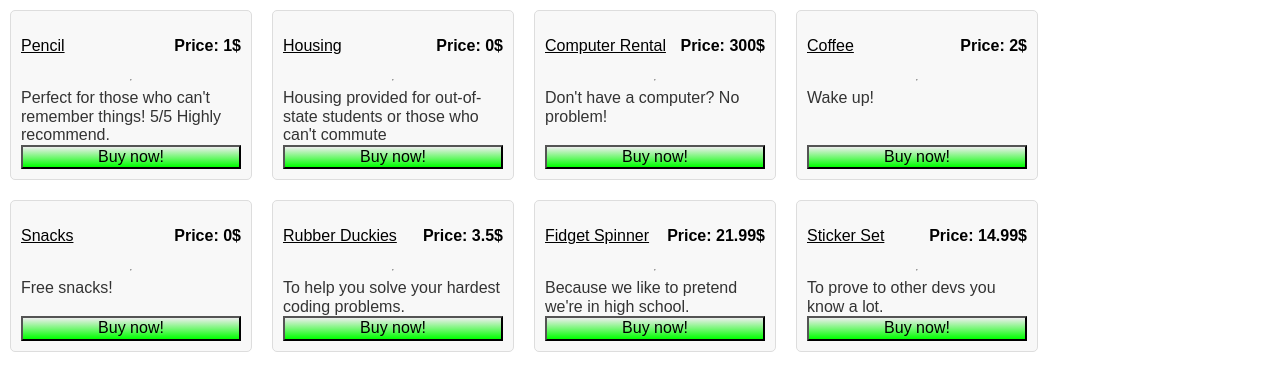
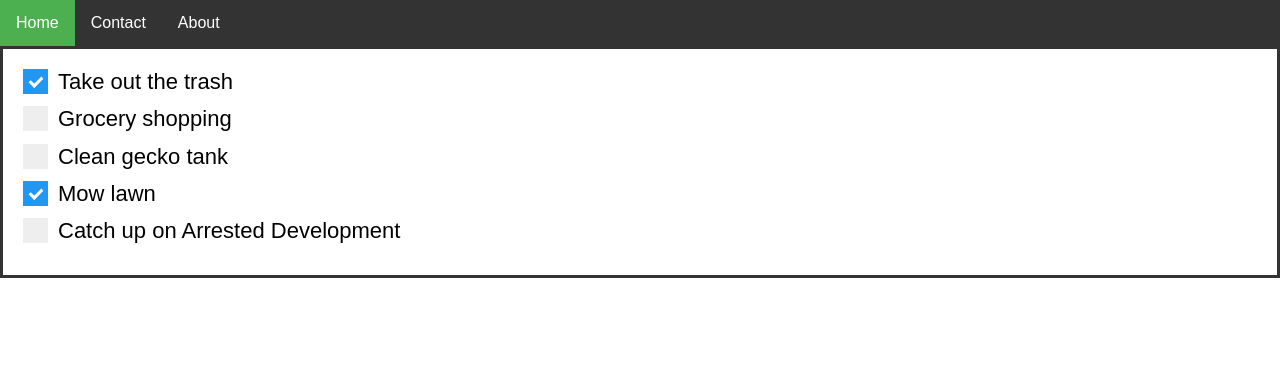
Before and after one commit to maksympc/react-todoapp, a React app: page / in a window 1280 px wide. Shown: the top 390 px of the page. Built offline with nearby package versions, Linux system fonts and the light colour scheme.

Commit message:
React todoApp, phase 3

```diff
--- a/components/App.js
+++ b/components/App.js
@@ -1,25 +1,24 @@
 import React from 'react'
-// import Header from './Header';
-// import TodoItem from "./TodoItem";
+import Header from './Header';
+import TodoItem from "./TodoItem";
 // import ContactCard from './ContactCard';
 // import Joke from './Joke.js';
 // import jokes from '../data/jokes';
-import Product from './Product';
-import products from '../data/vsschoolProducts';
+// import Product from './Product';
+// import products from '../data/vsschoolProducts';
+import todosData from '../data/todosData';
 
 function App() {
-
+  const todos = todosData.map(item => <TodoItem key={item.id} {...item}/>);
   // TodoList
-  // return (
-  //   <div style={{paddingTop:'46px'}}>
-  //     <Header/>
-  //     <div style={{padding: '20px 20px', border:'3px solid #333'}}>
-  //       <TodoItem text="First item"/>
-  //       <TodoItem text="Second item"/>
-  //       <TodoItem text="Third item"/>
-  //     </div>
-  //   </div>
-  // )
+  return (
+    <div style={{paddingTop: '46px'}}>
+      <Header/>
+      <div style={{padding: '20px 20px', border: '3px solid #333'}}>
+        {todos}
+      </div>
+    </div>
+  )
 
   // ContactCards
   // return (
@@ -56,13 +55,12 @@ function App() {
   // return (<div style={{display: 'flex', flexWrap: 'wrap'}}>
   //     {jokeComponents}
   //   </div>);
-
-  const productComponents = products.map(item => <Product key={item.id} {...item} />);
-  return (
-    <div style={{display: 'flex', flexWrap: 'wrap'}}>
-    {productComponents}
-    </div>
-  )
+  // const productComponents = products.map(item => <Product key={item.id} {...item} />);
+  // return (
+  //   <div style={{display: 'flex', flexWrap: 'wrap'}}>
+  //   {productComponents}
+  //   </div>
+  // )
 }
 
 export default App;
--- a/components/TodoItem.js
+++ b/components/TodoItem.js
@@ -5,8 +5,8 @@ function TodoItem(props) {
   return (
     <label className="container">
       {props.text}
-      <input type="checkbox"/>
-      <span className="checkmark"/>
+      <input type="checkbox" checked={props.completed}/>
+      <span className="checkmark" />
     </label>
   )
 }
--- /dev/null
+++ b/data/todosData.js
@@ -0,0 +1,29 @@
+const todosData = [
+    {
+        id: 1,
+        text: "Take out the trash",
+        completed: true
+    },
+    {
+        id: 2,
+        text: "Grocery shopping",
+        completed: false
+    },
+    {
+        id: 3,
+        text: "Clean gecko tank",
+        completed: false
+    },
+    {
+        id: 4,
+        text: "Mow lawn",
+        completed: true
+    },
+    {
+        id: 5,
+        text: "Catch up on Arrested Development",
+        completed: false
+    }
+]
+
+export default todosData
```
Also changed, not shown: index.pack.js.
